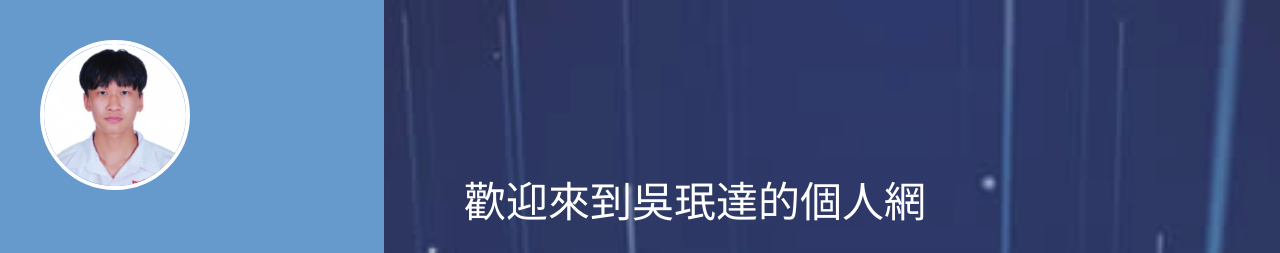
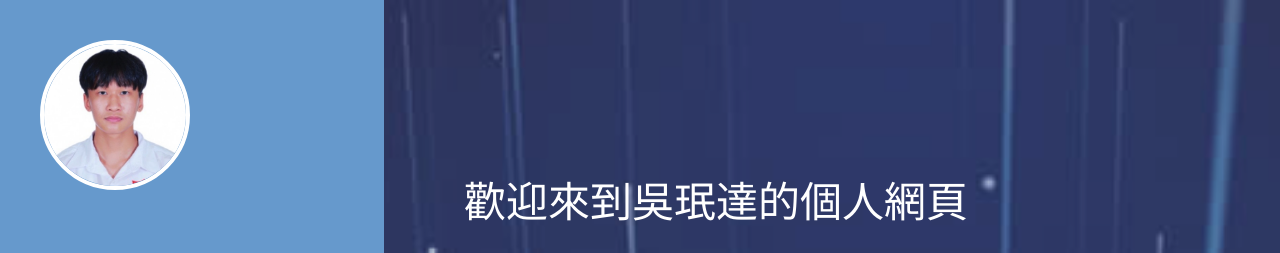
Before and after one commit to Mingboooooo/tat.github.io, a plain HTML site: page andy/index.html in a window 1280 px wide. Shown: the top 253 px of the page. Drawn offline with Linux system fonts and the light colour scheme; a web font is replaced by a local one.

Commit message:
Update index.html

```diff
--- a/andy/index.html
+++ b/andy/index.html
@@ -50,7 +50,7 @@
 <div class="banner-bg" id="top">
 <div class="banner-overlay"></div>
 <div class="welcome-text">
-<h2>歡迎來到吳珉達的個人網</h2>
+<h2>歡迎來到吳珉達的個人網頁</h2>
 <img src="img/wo.jpg" width="356" height="458" style="float:right; margin-left:30px;">
 <h5>Hi,我是吳珉達，一名澳門中學生</h5>
 <h5>自我介紹及才藝表演:https://youtu.be/Ji9nNF5UgXw?si=32JCtg-3coSt4QTU</h5>
```
